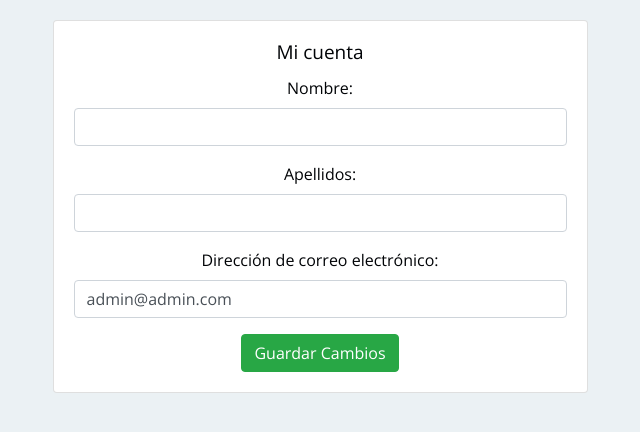
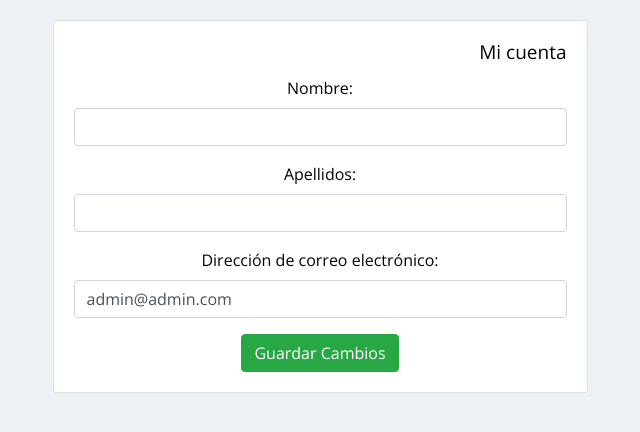
Before and after one commit to fguzman82/comware, a Django app: page /settings/account/ in a window 1280 px wide. Shown: the part 56-488 px from the top of the page, without its empty margins (320-960 px from the left). Run offline with Django 3.2, Linux system fonts and the light colour scheme; a user stored in the database is signed in; some libraries are stand-ins or nearby versions.

Commit message:
mensaje_commit

```diff
--- a/static/css/app.css
+++ b/static/css/app.css
@@ -49,7 +49,7 @@
 
     h3 {
 
-        font-size: 19px; text-align:esta es una nueva prueba jajajaaaaaaaaaaaaa;
+        font-size: 19px; text-align:right;
 
     }
 
```
